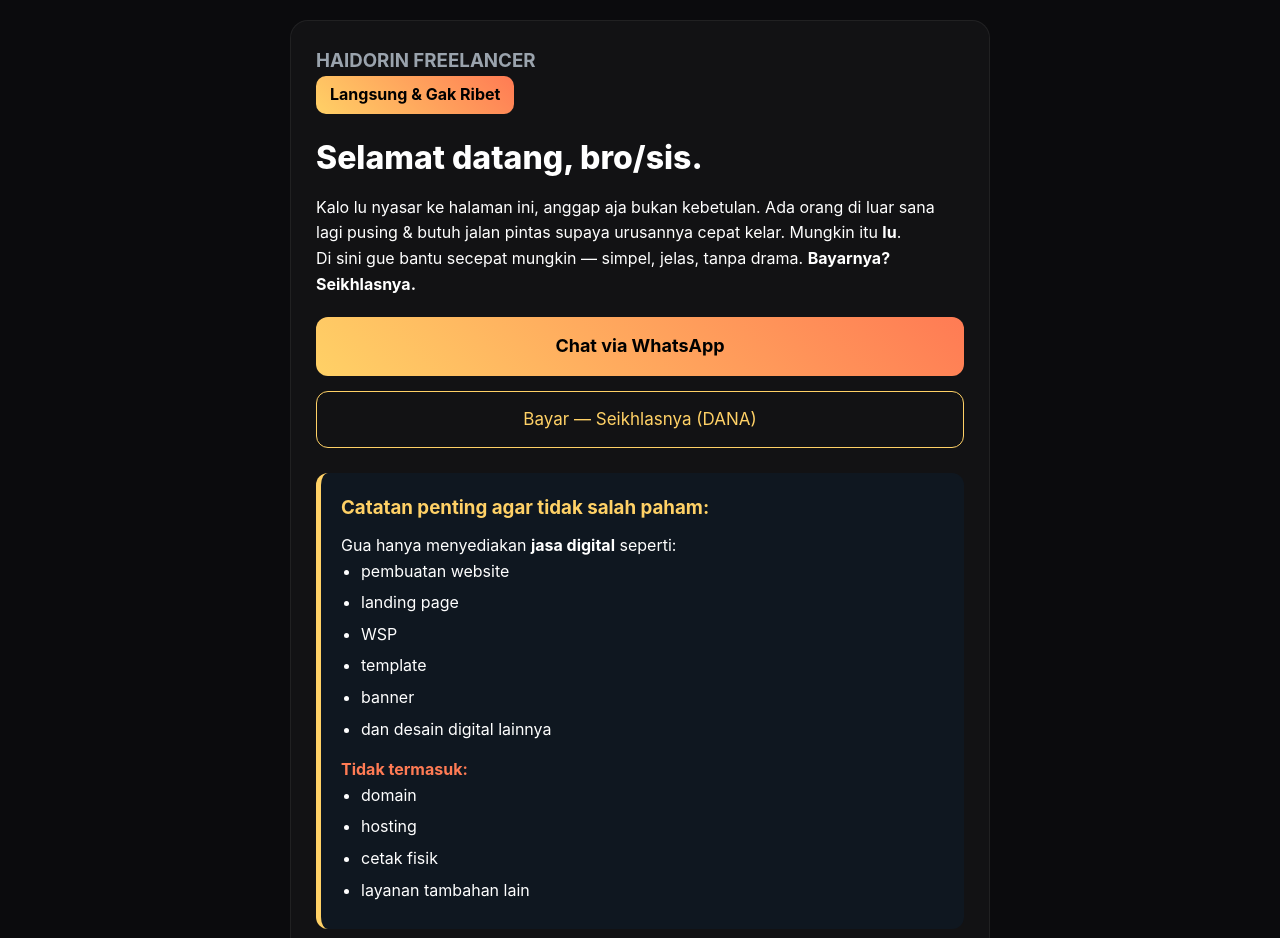
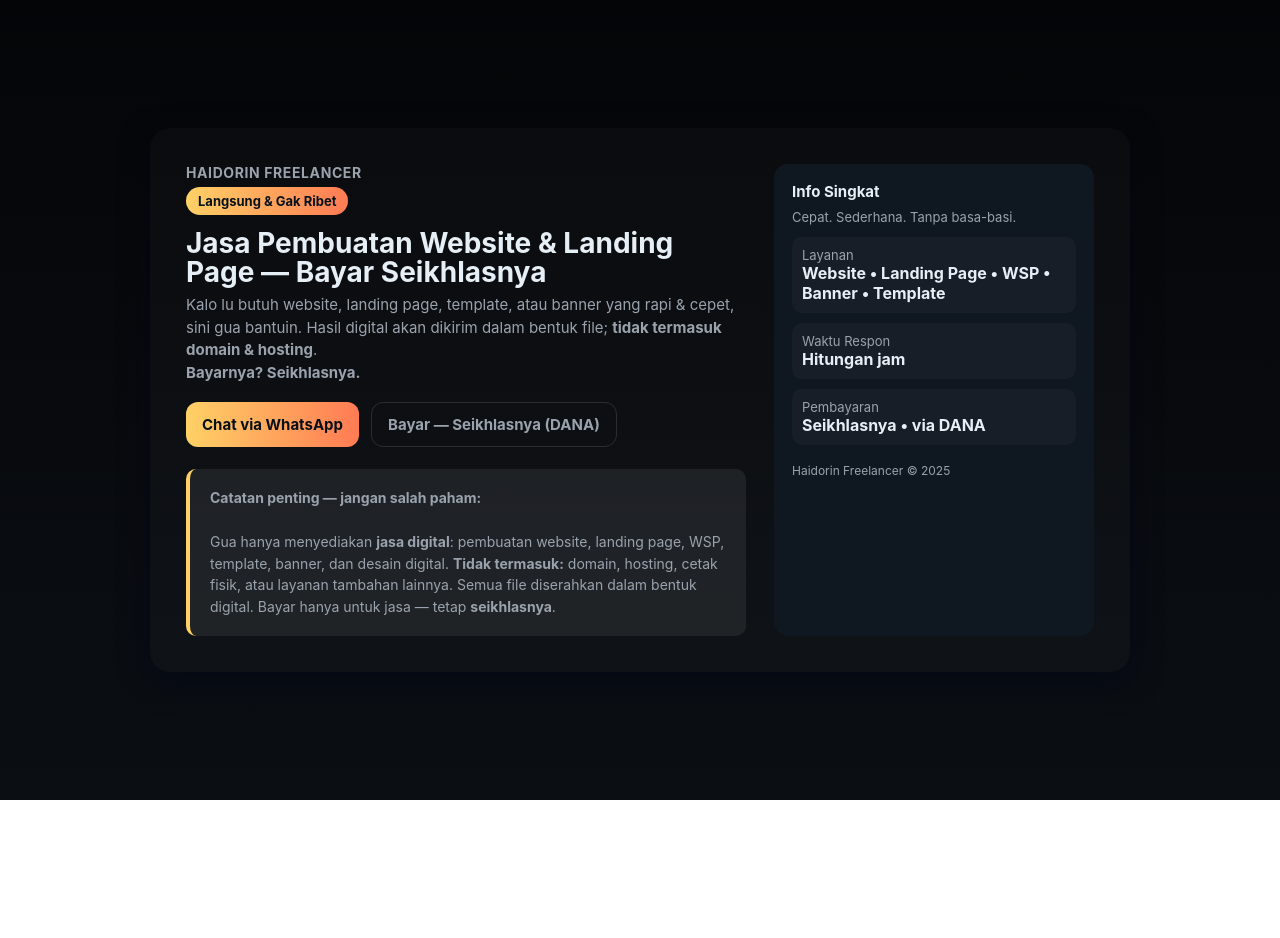
Before and after one commit to selimarcelina352-bot/Haidorin-freelancer, a plain HTML site: page index.html in a window 1280 px wide. Shown: the top 938 px of the page. After the commit the page ends 800 px from the top, so only its background shows below. Drawn offline with Linux system fonts and the light colour scheme.

Commit message:
Enhance SEO and social media metadata in index.html
Updated meta tags for SEO and social sharing, added JSON-LD schema for LocalBusiness, and improved content structure.

```diff
--- a/index.html
+++ b/index.html
@@ -2,14 +2,62 @@
 <html lang="id">
 <head>
   <meta charset="utf-8" />
-    <meta name="viewport" content="width=device-width, initial-scale=1.0" />
+  <meta name="viewport" content="width=device-width, initial-scale=1" />
 
   <!-- GOOGLE SEARCH CONSOLE VERIFICATION -->
   <meta name="google-site-verification" content="tx75lVeg1mre_Y_e3CvFI8kKTn8SXEN91l4bqsbUaVU" />
 
-    <title>Haidorin Freelancer — Sederhana, Cepat, & Tanpa Ribet</title>
-    <meta name="description" content="Jasa pembuatan website, landing page, WSP, template, banner, dan desain digital lainnya — bayar seikhlasnya." />
+  <!-- CANONICAL -->
+  <link rel="canonical" href="https://selimarcelina352-bot.github.io/Haidorin-freelancer/" />
 
+  <!-- TITLE & DESCRIPTION (SEO) -->
+  <title>Jasa Website & Landing Page — Haidorin Freelancer (Bayar Seikhlasnya)</title>
+  <meta name="description" content="Haidorin Freelancer — jasa pembuatan website, landing page, WSP, template, dan banner. Cepat, rapi, & bayar seikhlasnya. Cocok buat UMKM dan pelaku online shop." />
+  <meta name="keywords" content="jasa website murah, jasa landing page, jasa wsp, template website, desain banner, freelancer Indonesia, haidorin freelancer" />
+  <meta name="robots" content="index, follow" />
+  <meta name="author" content="Haidorin Freelancer" />
+
+  <!-- OPEN GRAPH (Facebook / WhatsApp / Messenger) -->
+  <meta property="og:title" content="Haidorin Freelancer — Jasa Digital Seikhlasnya" />
+  <meta property="og:description" content="Butuh website, landing page, template, atau banner cepat? Haidorin Freelancer bantu. Bayar seikhlasnya. Chat WA sekarang." />
+  <meta property="og:type" content="website" />
+  <meta property="og:url" content="https://selimarcelina352-bot.github.io/Haidorin-freelancer/" />
+  <!-- ganti preview.jpg kalau mau custom -->
+  <meta property="og:image" content="https://selimarcelina352-bot.github.io/Haidorin-freelancer/preview.jpg" />
+  <meta property="og:image:alt" content="Haidorin Freelancer - Jasa Website & Landing Page" />
+
+  <!-- TWITTER CARD -->
+  <meta name="twitter:card" content="summary_large_image" />
+  <meta name="twitter:title" content="Haidorin Freelancer — Jasa Digital Seikhlasnya" />
+  <meta name="twitter:description" content="Pembuatan website, landing page, template, banner. Cepat, rapi, bayar seikhlasnya." />
+  <meta name="twitter:image" content="https://selimarcelina352-bot.github.io/Haidorin-freelancer/preview.jpg" />
+
+  <!-- JSON-LD SCHEMA (Service / LocalBusiness) -->
+  <script type="application/ld+json">
+  {
+    "@context": "https://schema.org",
+    "@type": "LocalBusiness",
+    "name": "Haidorin Freelancer",
+    "description": "Jasa pembuatan website, landing page, WSP, template, banner. Bayar seikhlasnya. Cepat dan rapi.",
+    "url": "https://selimarcelina352-bot.github.io/Haidorin-freelancer/",
+    "logo": "https://selimarcelina352-bot.github.io/Haidorin-freelancer/banner.png",
+    "priceRange": "$",
+    "address": {
+      "@type": "PostalAddress",
+      "addressCountry": "ID"
+    },
+    "contactPoint": {
+      "@type": "ContactPoint",
+      "telephone": "+6289524968594",
+      "contactType": "customer service",
+      "availableLanguage": "Indonesian"
+    },
+    "areaServed": "Indonesia",
+    "sameAs": []
+  }
+  </script>
+
+  <!-- BASIC STYLES (tetap tema gelap, layout rapih) -->
   <style>
     :root{
       --bg:#0b0b0d;
@@ -18,122 +66,89 @@
       --accent:#ffd166;
       --accent-2:#ff7b54;
       --glass: rgba(255,255,255,0.03);
-            font-family: Inter, ui-sans-serif;
+      font-family: Inter, ui-sans-serif, system-ui, -apple-system, "Segoe UI", Roboto, "Helvetica Neue", Arial;
     }
-
-        *{box-sizing:border-box;margin:0;padding:0;}
-
+    *{box-sizing:border-box;margin:0;padding:0}
+    html,body{height:100%}
     body{
-            background:var(--bg);
-            color:white;
-            padding:20px;
-            line-height:1.6;
+      background:linear-gradient(180deg,#040507 0%, #0b0f14 100%);
+      color:#e6eef6;
+      display:flex;align-items:center;justify-content:center;padding:32px 16px;
     }
-
-        .container{
-            max-width:700px;
-            margin:auto;
-            background:var(--glass);
-            padding:25px;
-            border-radius:18px;
-            border:1px solid rgba(255,255,255,0.06);
-        }
-
-        h1{
-            font-size:32px;
-            font-weight:800;
-            margin-bottom:12px;
-        }
-
-        .tagline{
-            background:linear-gradient(45deg, var(--accent), var(--accent-2));
-            display:inline-block;
-            color:#000;
-            padding:6px 14px;
-            border-radius:10px;
-            font-weight:700;
-            margin-bottom:18px;
-        }
-
-        .btn{
-            display:block;
-            width:100%;
-            text-align:center;
-            padding:15px;
-            background:linear-gradient(45deg, var(--accent), var(--accent-2));
-            margin-top:20px;
-            border-radius:12px;
-            font-weight:700;
-            color:#000;
-            text-decoration:none;
-            font-size:18px;
-        }
-
-        .btn2{
-            display:block;
-            border:1px solid var(--accent);
-            padding:14px;
-            border-radius:12px;
-            text-align:center;
-            color:var(--accent);
-            margin-top:15px;
-            text-decoration:none;
-            font-size:17px;
-        }
-
-        .box{
-            background:#0f1720;
-            padding:20px;
-            margin-top:25px;
-            border-left:5px solid var(--accent);
-            border-radius:12px;
-        }
-
-        ul{ margin-left:20px; }
-        li{ margin-bottom:6px; }
+    .wrap{width:100%;max-width:980px;background:rgba(255,255,255,0.02);border-radius:20px;padding:36px;box-shadow:0 10px 30px rgba(2,6,23,0.6);display:flex;gap:28px}
+    @media(max-width:900px){.wrap{flex-direction:column;padding:24px}}
+    .hero{flex:1;min-width:0}
+    .brand{font-size:14px;letter-spacing:0.6px;color:var(--muted);text-transform:uppercase;font-weight:700;margin-bottom:6px}
+    .badge{display:inline-block;padding:6px 12px;border-radius:999px;background:linear-gradient(90deg,var(--accent),var(--accent-2));font-weight:700;color:#06121a;font-size:13px}
+    h1{margin:14px 0 8px;font-size:28px;line-height:1.02}
+    p.lead{margin:0 0 18px;color:var(--muted);font-size:15px;line-height:1.5}
+    .cta{display:flex;gap:12px;flex-wrap:wrap;margin-top:12px}
+    .btn{display:inline-flex;align-items:center;gap:10px;padding:12px 16px;border-radius:12px;text-decoration:none;font-weight:700;font-size:15px;cursor:pointer;border:none}
+    .btn-primary{background:linear-gradient(90deg,var(--accent),var(--accent-2));color:#071017}
+    .btn-ghost{background:transparent;border:1px solid rgba(255,255,255,0.12);color:var(--muted)}
+    .highlight{margin-top:22px;background:rgba(255,255,255,0.07);padding:18px 20px;border-left:4px solid var(--accent);border-radius:10px;font-size:14px;color:var(--muted);line-height:1.55}
+    .card{width:320px;max-width:40%;background:var(--card);border-radius:14px;padding:18px}
+    @media(max-width:900px){.card{width:100%;max-width:none}}
+    .card h3{margin:0 0 8px;font-size:15px}
+    .meta{color:var(--muted);font-size:13px;margin-bottom:12px}
+    .list{display:flex;flex-direction:column;gap:10px}
+    .item{display:flex;align-items:center;gap:10px;padding:10px;background:var(--glass);border-radius:10px}
+    .small{font-size:13px;color:var(--muted)}
+    footer{margin-top:18px;color:var(--muted);font-size:12px}
   </style>
 </head>
+
 <body>
+  <main class="wrap" role="main">
+    <section class="hero" aria-labelledby="hero-title">
+      <div class="brand">HAIDORIN FREELANCER</div>
+      <div class="badge">Langsung & Gak Ribet</div>
 
-<div class="container">
-    <h3 style="color:var(--muted); font-weight:700;">HAIDORIN FREELANCER</h3>
-    <div class="tagline">Langsung & Gak Ribet</div>
+      <h1 id="hero-title">Jasa Pembuatan Website & Landing Page — Bayar Seikhlasnya</h1>
 
-    <h1>Selamat datang, bro/sis.</h1>
-    <p>
-        Kalo lu nyasar ke halaman ini, anggap aja bukan kebetulan.
-        Ada orang di luar sana lagi pusing & butuh jalan pintas supaya urusannya cepat kelar.
-        Mungkin itu <b>lu</b>.
-    </p>
-    <p>
-        Di sini gue bantu secepat mungkin — simpel, jelas, tanpa drama.
-        <b>Bayarnya? Seikhlasnya.</b>
+      <p class="lead">
+        Kalo lu butuh website, landing page, template, atau banner yang rapi & cepet, sini gua bantuin.
+        Hasil digital akan dikirim dalam bentuk file; <strong>tidak termasuk domain & hosting</strong>.
+        <br><strong>Bayarnya? Seikhlasnya.</strong>
       </p>
 
-    <a class="btn" href="https://wa.me/6289524968594" target="_blank">Chat via WhatsApp</a>
-    <a class="btn2" href="https://link.dana.id/qr/2nz1d3" target="_blank">Bayar — Seikhlasnya (DANA)</a>
-
-    <div class="box">
-        <h3 style="color:var(--accent); margin-bottom:10px;">Catatan penting agar tidak salah paham:</h3>
-        <p>Gua hanya menyediakan <b>jasa digital</b> seperti:</p>
-        <ul>
-            <li>pembuatan website</li>
-            <li>landing page</li>
-            <li>WSP</li>
-            <li>template</li>
-            <li>banner</li>
-            <li>dan desain digital lainnya</li>
-        </ul>
-
-        <p style="margin-top:15px; color:var(--accent-2); font-weight:700;">Tidak termasuk:</p>
-        <ul>
-            <li>domain</li>
-            <li>hosting</li>
-            <li>cetak fisik</li>
-            <li>layanan tambahan lain</li>
-        </ul>
-    </div>
+      <div class="cta">
+        <a class="btn btn-primary" href="https://wa.me/6289524968594" target="_blank" rel="noopener">Chat via WhatsApp</a>
+        <!-- Buka aplikasi DANA langsung ke nomor -->
+        <a class="btn btn-ghost" href="dana://transfer?phone=089524968594">Bayar — Seikhlasnya (DANA)</a>
       </div>
 
+      <!-- HIGHLIGHT / CATATAN -->
+      <div class="highlight" id="catatan">
+        <strong>Catatan penting — jangan salah paham:</strong><br><br>
+        Gua hanya menyediakan <strong>jasa digital</strong>: pembuatan website, landing page, WSP, template, banner, dan desain digital.
+        <strong>Tidak termasuk:</strong> domain, hosting, cetak fisik, atau layanan tambahan lainnya.
+        Semua file diserahkan dalam bentuk digital. Bayar hanya untuk jasa — tetap <strong>seikhlasnya</strong>.
+      </div>
+    </section>
+
+    <aside class="card" aria-labelledby="side-title">
+      <h3 id="side-title">Info Singkat</h3>
+      <div class="meta">Cepat. Sederhana. Tanpa basa-basi.</div>
+
+      <div class="list">
+        <div class="item"><div><div style="font-size:13px;color:var(--muted)">Layanan</div><b>Website • Landing Page • WSP • Banner • Template</b></div></div>
+        <div class="item"><div><div style="font-size:13px;color:var(--muted)">Waktu Respon</div><b>Hitungan jam</b></div></div>
+        <div class="item"><div><div style="font-size:13px;color:var(--muted)">Pembayaran</div><b>Seikhlasnya • via DANA</b></div></div>
+      </div>
+
+      <footer>Haidorin Freelancer © 2025</footer>
+    </aside>
+  </main>
+
+  <!-- Optional: small inline script (tidak perlu kalau udah pakai DANA intent) -->
+  <script>
+    // safe fallback: copy nomor WA ke clipboard kalau diperlukan
+    document.querySelectorAll('a[href^="https://wa.me"]').forEach(a=>{
+      a.addEventListener('click',(e)=>{
+        // nothing extra, normal WA link
+      });
+    });
+  </script>
 </body>
 </html>
```
Lines whose indentation alone changed are shown as unchanged.
